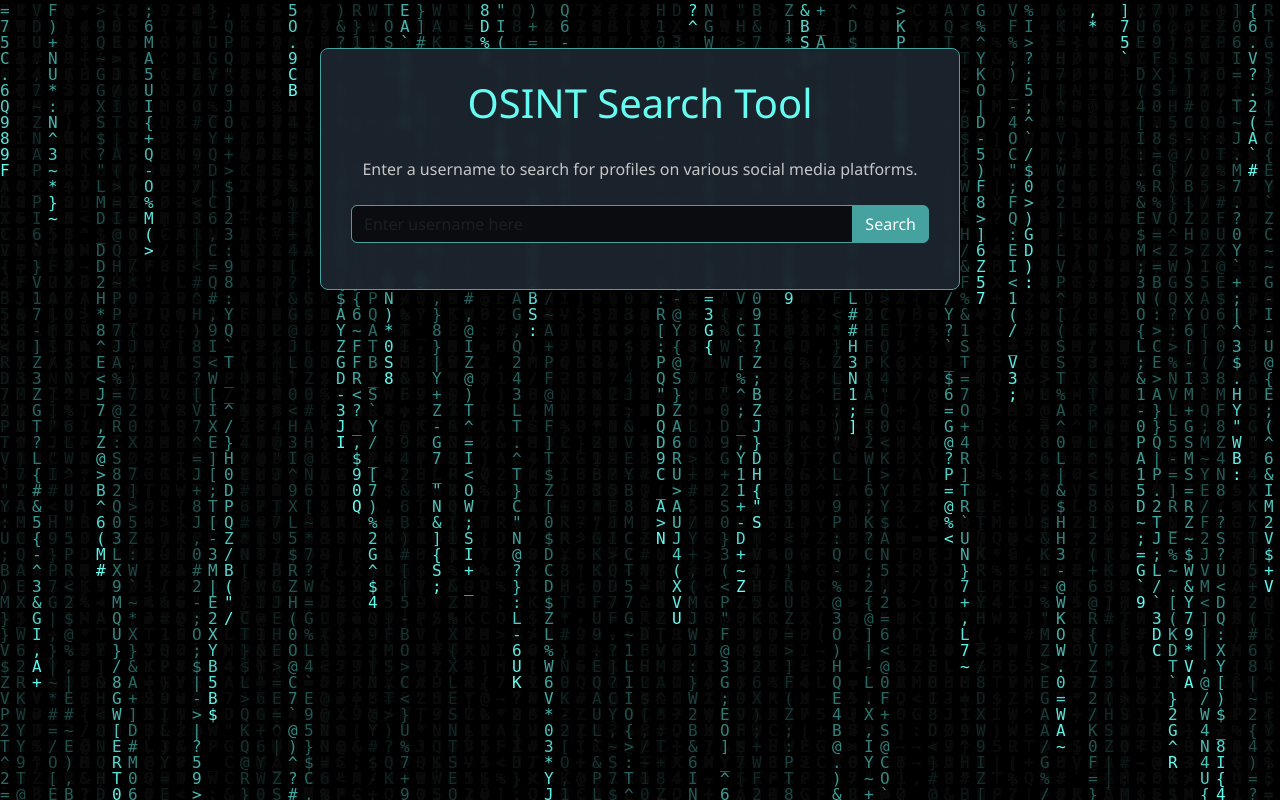
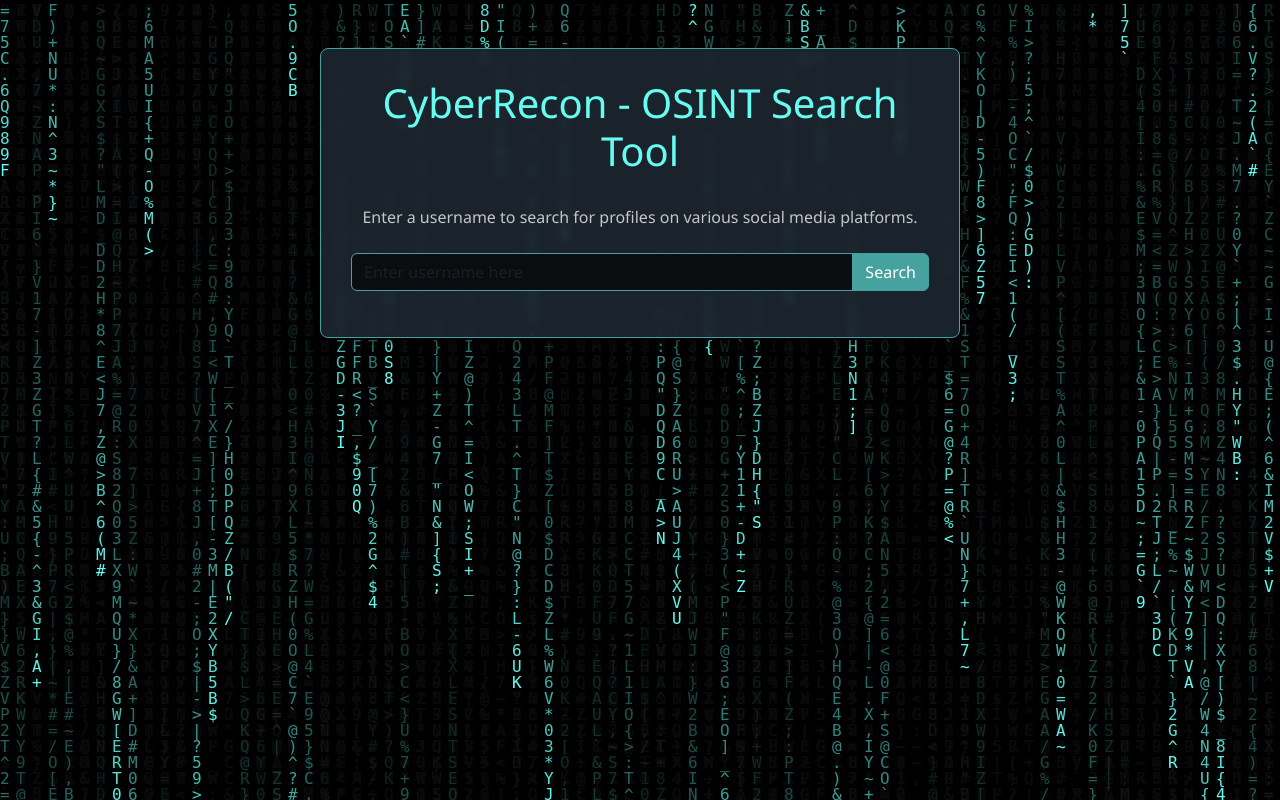
Before and after one commit to Rishikesh-M/CyberRecon, a Flask app: page / in a window 1280 px wide. Run offline with Flask 3, Linux system fonts and the light colour scheme.

Commit message:
Update index.html

```diff
--- a/templates/index.html
+++ b/templates/index.html
@@ -3,7 +3,7 @@
 <head>
     <meta charset="UTF-8">
     <meta name="viewport" content="width=device-width, initial-scale=1.0">
-    <title>OSINT Tool</title>
+    <title>CyberRecon</title>
     <link href="https://cdn.jsdelivr.net/npm/bootstrap@5.3.3/dist/css/bootstrap.min.css" rel="stylesheet">
     <style>
         /* Preloader Styles - Updated with a hacker logo SVG */
@@ -128,7 +128,7 @@
     <canvas id="hacker-bg"></canvas>
 
     <div class="container mt-5 col-12 col-md-8 col-lg-6">
-        <h1 class="text-center">OSINT Search Tool</h1>
+        <h1 class="text-center">CyberRecon - OSINT Search Tool</h1>
         <p class="text-center mb-4">Enter a username to search for profiles on various social media platforms.</p>
         <form action="/osint" method="post">
             <div class="input-group mb-3">
```
